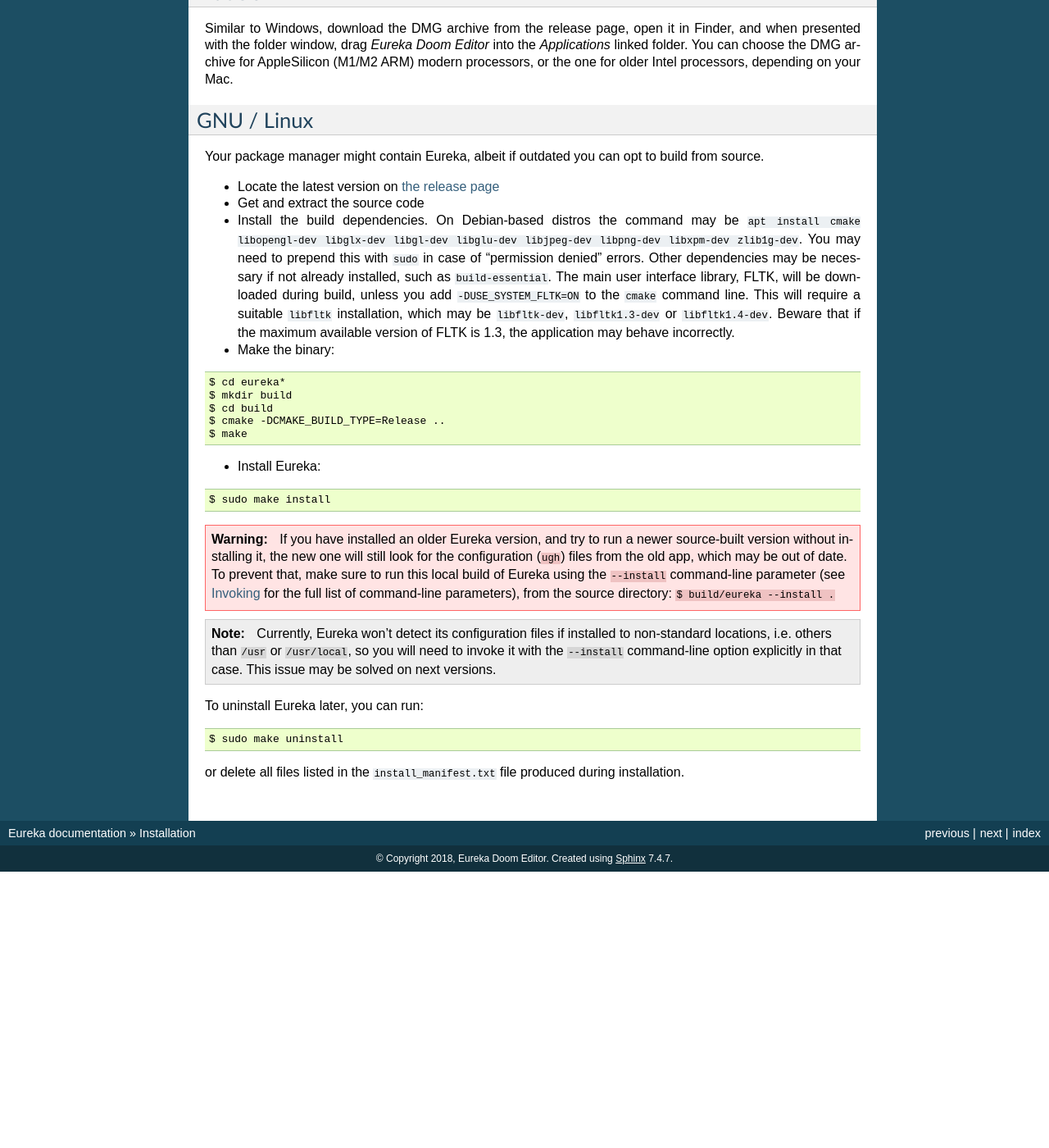
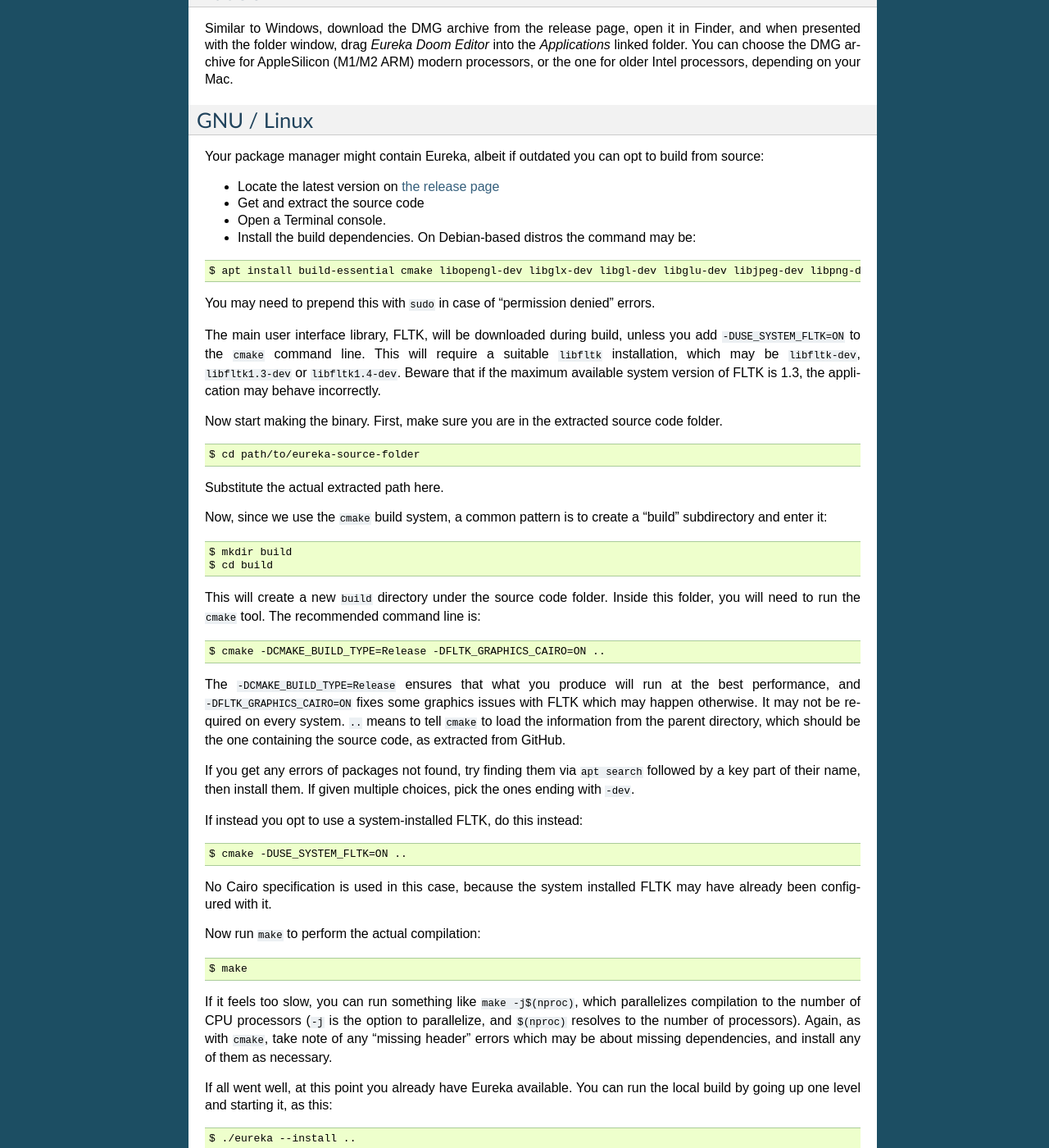
Before and after one commit to wesleywerner/eureka-docs, a Sphinx documentation site: the page built from source/installation.rst, in a window 1280 px wide and 1400 px high, scrolled down 880 px. Shown: the whole window at 82% size. Built offline with Sphinx 7.4.7, drawn with Linux system fonts in a browser that asks for light colours; before the commit the page ends 1943 px from its top, so only the background shows below that; some of the changed text lies outside the part shown.

Commit message:
Further updated the Linux info

```diff
--- a/source/installation.rst
+++ b/source/installation.rst
@@ -38,31 +38,80 @@
 GNU / Linux
 -----------
 
-Your package manager might contain Eureka, albeit if outdated you can opt to build from source.
+Your package manager might contain Eureka, albeit if outdated you can opt to build from source:
 
 * Locate the latest version on `the release page <https://github.com/ioan-chera/eureka-editor/releases>`_
 * Get and extract the source code
-* Install the build dependencies. On Debian-based distros the command may be ``apt install cmake libopengl-dev libglx-dev libgl-dev libglu-dev libjpeg-dev libpng-dev libxpm-dev zlib1g-dev``. You may need to prepend this with ``sudo`` in case of "permission denied" errors. Other dependencies may be necessary if not already installed, such as ``build-essential``.
-  The main user interface library, FLTK, will be downloaded during build, unless you add ``-DUSE_SYSTEM_FLTK=ON`` to the ``cmake`` command line. This will require a suitable ``libfltk`` installation, which may be ``libfltk-dev``, ``libfltk1.3-dev`` or ``libfltk1.4-dev``. Beware that if the maximum available version of FLTK is 1.3, the application may behave incorrectly.
-
-* Make the binary:
+* Open a Terminal console.
+* Install the build dependencies. On Debian-based distros the command may be:
 
 ::
 
-    $ cd eureka*
-    $ mkdir build
-    $ cd build
-    $ cmake -DCMAKE_BUILD_TYPE=Release ..
-    $ make
+    $ apt install build-essential cmake libopengl-dev libglx-dev libgl-dev libglu-dev libjpeg-dev libpng-dev libxft-dev libxpm-dev zlib1g-dev
 
-* Install Eureka:
+You may need to prepend this with ``sudo`` in case of "permission denied" errors.
+
+The main user interface library, FLTK, will be downloaded during build, unless you add ``-DUSE_SYSTEM_FLTK=ON`` to the ``cmake`` command line. This will require a suitable ``libfltk`` installation, which may be ``libfltk-dev``, ``libfltk1.3-dev`` or ``libfltk1.4-dev``. Beware that if the maximum available system version of FLTK is 1.3, the application may behave incorrectly.
+
+Now start making the binary. First, make sure you are in the extracted source code folder.
 
 ::
 
-    $ sudo make install
+    $ cd path/to/eureka-source-folder
+
+Substitute the actual extracted path here.
+
+Now, since we use the ``cmake`` build system, a common pattern is to create a "build" subdirectory and enter it:
+
+::
+
+    $ mkdir build
+    $ cd build
+
+This will create a new ``build`` directory under the source code folder. Inside this folder, you will need to run the ``cmake`` tool. The recommended command line is:
+
+::
+
+    $ cmake -DCMAKE_BUILD_TYPE=Release -DFLTK_GRAPHICS_CAIRO=ON ..
+
+The ``-DCMAKE_BUILD_TYPE=Release`` ensures that what you produce will run at the best performance, and ``-DFLTK_GRAPHICS_CAIRO=ON`` fixes some graphics issues with FLTK which may happen otherwise. It may not be required on every system. ``..`` means to tell ``cmake`` to load the information from the parent directory, which should be the one containing the source code, as extracted from GitHub.
+
+If you get any errors of packages not found, try finding them via ``apt search`` followed by a key part of their name, then install them. If given multiple choices, pick the ones ending with ``-dev``.
+
+If instead you opt to use a system-installed FLTK, do this instead:
+
+::
+
+    $ cmake -DUSE_SYSTEM_FLTK=ON ..
+
+No Cairo specification is used in this case, because the system installed FLTK may have already been configured with it.
+
+Now run ``make`` to perform the actual compilation:
+
+::
+
+    $ make
+
+If it feels too slow, you can run something like ``make -j$(nproc)``, which parallelizes compilation to the number of CPU processors (``-j`` is the option to parallelize, and ``$(nproc)`` resolves to the number of processors). Again, as with ``cmake``, take note of any "missing header" errors which may be about missing dependencies, and install any of them as necessary.
+
+If all went well, at this point you already have Eureka available. You can run the local build by going up one level and starting it, as this:
+
+::
+
+    $ ./eureka --install ..
+
+The ``--install ..`` simply tells Eureka that the installation data -- typically the ``ugh`` configuration files and default key bindings -- are located in the parent directory. It does `not` install Eureka to the system.
+
+After this, you can install Eureka to the system, so you can run it directly via the ``eureka`` terminal command from anywhere, and possibly also have an icon in the GUI desktop environment, using the following command:
+
+::
+
+    $ make install
+
+You may need to prepend it with ``sudo`` if you get "permission denied" or "operation not permitted" errors.
 
 .. warning::
-    If you have installed an older Eureka version, and try to run a newer source-built version without installing it, the new one will still look for the configuration (``ugh``) files from the old app, which may be out of date. To prevent that, make sure to run this local build of Eureka using the ``--install`` command-line parameter (see `Invoking <invoking.html>`__ for the full list of command-line parameters), from the source directory: ``$ build/eureka --install .``
+    If you have installed an older Eureka version, and try to run a newer source-built version without installing it, the new one will still look for the configuration (``ugh``) files from the old installed app, which may be out of date. To prevent that, make sure to run this local build of Eureka using the ``--install`` command-line parameter (see `Invoking <invoking.html>`__ for the full list of command-line parameters).
 
 .. note::
     Currently, Eureka won't detect its configuration files if installed to non-standard locations, i.e. others than ``/usr`` or ``/usr/local``, so you will need to invoke it with the ``--install`` command-line option explicitly in that case. This issue may be solved on next versions.
@@ -71,6 +120,6 @@
 
 ::
 
-    $ sudo make uninstall
+    $ make uninstall
 
-or delete all files listed in the ``install_manifest.txt`` file produced during installation.
+This again may require ``sudo``. If it doesn't work, look inside an ``install_manifest.txt`` file that was generated during installation, and you will see the list of paths to manually delete (which again may require elevated privileges activateable with ``sudo``). If this file is missing, you can perform an installation instead (which should in effect do nothing), `then` retry uninstallation.
```
